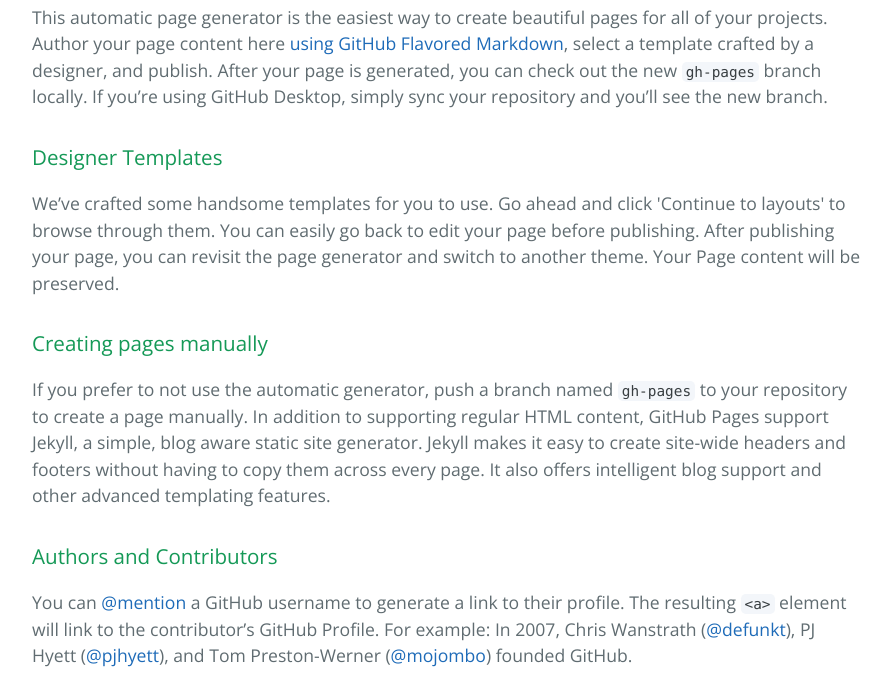
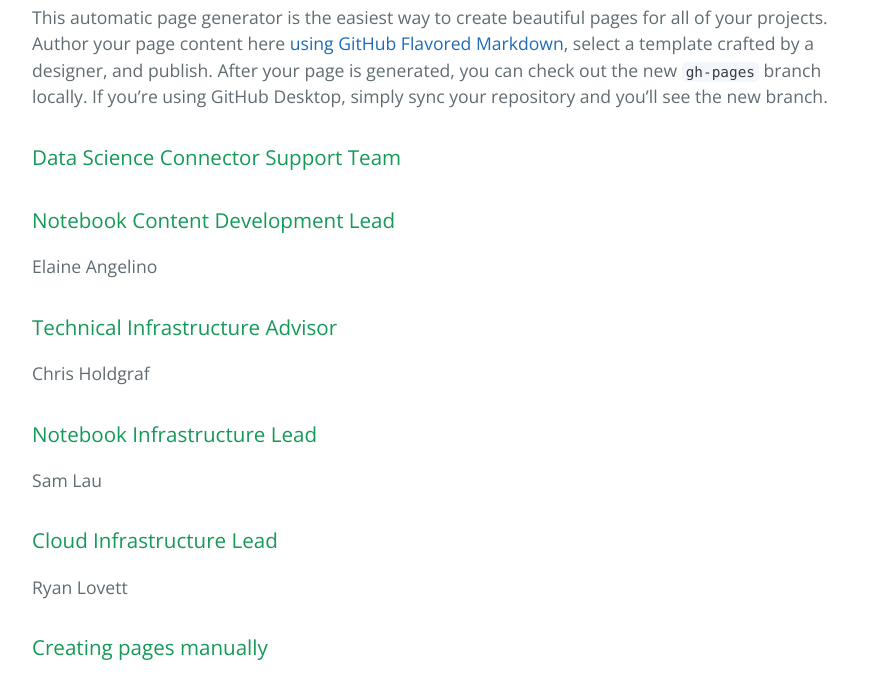
Before and after one commit to data-8/connector-instructors, a plain HTML site: page index.html in a window 1280 px wide. Shown: the part 459-1137 px from the top of the page, without its empty margins (192-1083 px from the left). Drawn offline with nearby package versions, Linux system fonts and the light colour scheme.

Commit message:
Updates to Team Leads

```diff
--- a/index.html
+++ b/index.html
@@ -24,11 +24,16 @@
 
 <p>This automatic page generator is the easiest way to create beautiful pages for all of your projects. Author your page content here <a href="https://guides.github.com/features/mastering-markdown/">using GitHub Flavored Markdown</a>, select a template crafted by a designer, and publish. After your page is generated, you can check out the new <code>gh-pages</code> branch locally. If you’re using GitHub Desktop, simply sync your repository and you’ll see the new branch.</p>
 
-<h3>
-<a id="designer-templates" class="anchor" href="#designer-templates" aria-hidden="true"><span class="octicon octicon-link"></span></a>Designer Templates</h3>
+<h3>Data Science Connector Support Team</h3>
 
-<p>We’ve crafted some handsome templates for you to use. Go ahead and click 'Continue to layouts' to browse through them. You can easily go back to edit your page before publishing. After publishing your page, you can revisit the page generator and switch to another theme. Your Page content will be preserved.</p>
-
+<h3>Notebook Content Development Lead</h3>
+<p>Elaine Angelino</p>
+<h3>Technical Infrastructure Advisor</h3>
+<p>Chris Holdgraf</p>
+<h3>Notebook Infrastructure Lead</h3>
+<p>Sam Lau</p>
+<h3>Cloud Infrastructure Lead</h3>
+<p>Ryan Lovett</p>
 <h3>
 <a id="creating-pages-manually" class="anchor" href="#creating-pages-manually" aria-hidden="true"><span class="octicon octicon-link"></span></a>Creating pages manually</h3>
 
```
